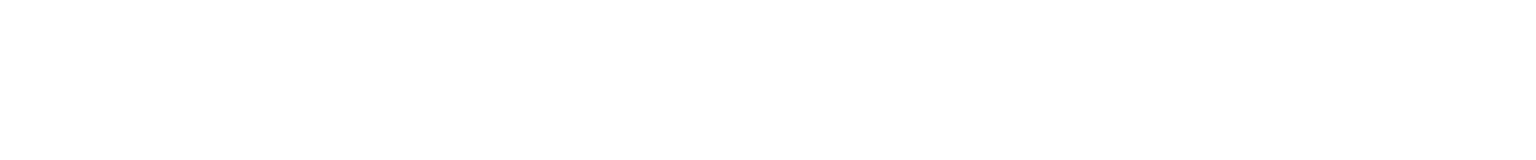
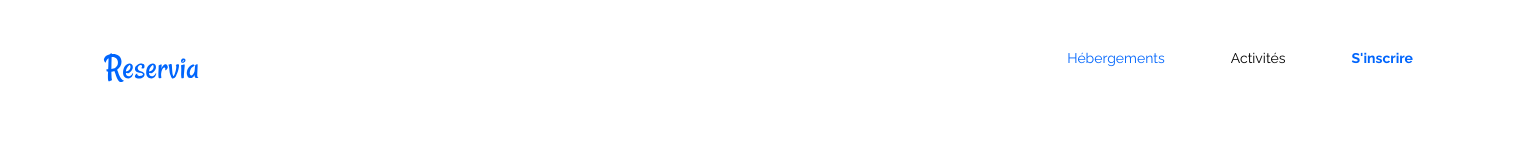
Before and after one commit to ComteAlexis/AlexisComte_2_24082020, a plain HTML site: page index.html in a window 1536 px wide. Drawn offline with Linux system fonts and the light colour scheme.

Commit message:
Header taille PC fait

```diff
--- a/index.html
+++ b/index.html
@@ -5,9 +5,20 @@
         <meta name="viewport" content="width=device-width, initial-scale=1.0">
         <title>Reservia</title>
         <link rel="stylesheet" href="page.css" type='text/css'>
+        <link href="https://fonts.googleapis.com/css2?family=Raleway:wght@100;400;700&display=swap" rel="stylesheet">
+        <script src="https://kit.fontawesome.com/3698acfa89.js" crossorigin="anonymous"></script>
+
     </head>
     <body>
-
-
+        <div class='wrapper'>
+            <header>
+                <img src='./images/logo/Reservia.svg' />
+                <ul>
+                    <li class='active'><a href="#">Hébergements</a></li>
+                    <li><a href="#">Activités</a></li>
+                </ul>
+                <a class='sign-in' href="#">S'inscrire</a>
+            </header>
+        </div>
     </body>
 </html>
--- a/page.css
+++ b/page.css
@@ -0,0 +1,73 @@
+/*
+Couleur du projet:
+bleu #0065FC
+bleu claire #DEEBFF
+gris #F2F2F2
+*/
+
+
+body, header, h1, h2, h3, h4, h5, h6, ul, li, form, input, i, p, img{
+    padding: 0;
+    margin: 0;
+}
+
+body{
+    font-family: 'Raleway', sans-serif;
+}
+
+.wrapper{
+    margin: 0 auto;
+}
+
+/*  HEADER  */
+
+@media screen and (min-width: 1440px){
+
+    .wrapper{
+        width: 1440px;
+        padding: 0 50px;
+
+    }
+
+    header{
+        height: 90px;
+        display: flex;
+        color: black;
+    }
+
+    img{
+        margin-top: 45px;
+        margin-left: 53px;
+    }
+
+    header ul{
+        flex: 1;
+        display: flex;
+        justify-content: flex-end;
+        list-style: none;
+        font-size: 14px;
+        margin-top: 50px;
+    }
+
+    header ul li{
+        margin: 0 33px;
+    }
+
+    header ul li.active>a{
+        color: #0065FC;
+    }
+
+    header a{
+        text-decoration: none;
+        color: black;
+    }
+
+    header .sign-in{
+        margin-right: 77px;
+        font-size: 14px;
+        font-weight: bold;
+        margin-top: 50px;
+        margin-left: 33px;
+        color: #0065FC;
+    }
+}
```
Also changed, not shown: 1 other file.
